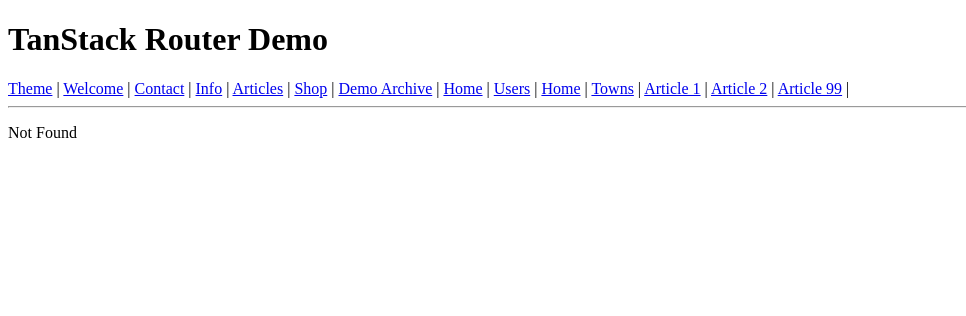
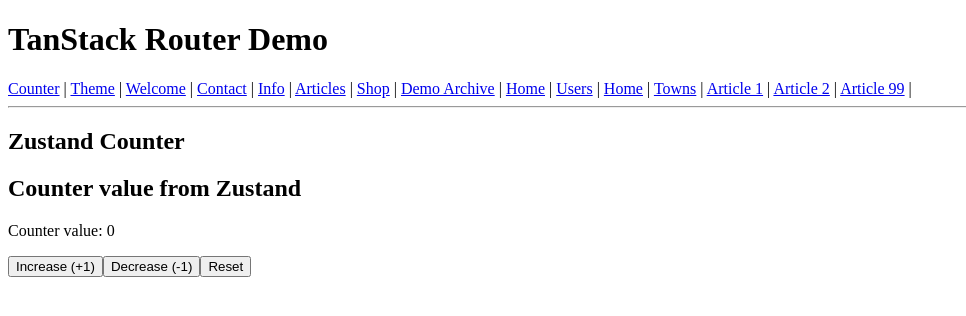
Before and after one commit to Anne-Zwift/react-learning-journey, a React (Vite) app: page /counter in a window 1280 px wide. Before the commit this address had no page. Shown: the top 316 px of the page, without its empty margins (0-966 px from the left). Built offline with nearby package versions, Linux system fonts and the light colour scheme.

Commit message:
feat: add lesson Zustand: counter

```diff
--- a/index.html
+++ b/index.html
@@ -4,7 +4,7 @@
     <meta charset="UTF-8" />
     <link rel="icon" type="image/svg+xml" href="/favicon.svg" />
     <meta name="viewport" content="width=device-width, initial-scale=1.0" />
-    <title>my-react-app</title>
+    <title>react-learning.journey</title>
   </head>
   <body>
     <div id="root"></div>
--- a/package.json
+++ b/package.json
@@ -12,7 +12,8 @@
   "dependencies": {
     "@tanstack/react-router": "^0.0.1-beta.286",
     "react": "^19.2.8",
-    "react-dom": "^19.2.8"
+    "react-dom": "^19.2.8",
+    "zustand": "^5.0.15"
   },
   "devDependencies": {
     "@eslint/js": "^10.0.1",
--- a/src/App.tsx
+++ b/src/App.tsx
@@ -17,6 +17,7 @@
       <div>
         <h1>TanStack Router Demo</h1>
         <nav>
+          <Link to="/counter">Counter</Link> | {' '}
           <Link to="/theme">Theme</Link> | {' '}
           <Link to="/">Welcome</Link> |{' '}
           <Link to="/contact">Contact</Link> |{' '}
--- /dev/null
+++ b/src/pages_counter/CounterControls.tsx
@@ -0,0 +1,19 @@
+import { useCounterStore } from "../stores/counterStore";
+
+function CounterControls() {
+  const increment = useCounterStore((state) => state.increment);
+  const decrement = useCounterStore((state) => state.decrement);
+  const reset = useCounterStore((state) => state.reset);
+
+  console.log('CounterControls rendering...');
+
+  return (
+    <div>
+      <button onClick={increment}>Increase (+1)</button>
+      <button onClick={decrement}>Decrease (-1)</button>
+      <button onClick={reset}>Reset</button>
+    </div>
+  );
+}
+
+export default CounterControls;
--- /dev/null
+++ b/src/pages_counter/CounterDisplay.tsx
@@ -0,0 +1,16 @@
+import { useCounterStore } from "../stores/counterStore";
+
+function CounterDisplay() {
+  const count = useCounterStore((state) => state.count);
+
+  console.log('CounterDisplay rendering...');
+
+  return (
+    <div>
+      <h2>Counter value from Zustand</h2>
+      <p>Counter value: {count}</p>
+    </div>
+  );
+}
+
+export default CounterDisplay;
--- /dev/null
+++ b/src/pages_counter/CounterPage.tsx
@@ -0,0 +1,14 @@
+import CounterDisplay from "./CounterDisplay";
+import CounterControls from "./CounterControls";
+
+function CounterPage() {
+  return (
+    <div>
+      <h2>Zustand Counter</h2>
+      <CounterDisplay />
+      <CounterControls />
+    </div>
+  );
+}
+
+export default CounterPage;
--- a/src/router.tsx
+++ b/src/router.tsx
@@ -17,6 +17,7 @@
 import ArticleDisplayPage from './pages_articles/ArticleDisplayPage';
 import { fetchArticleById } from './api/mockApi';
 import ThemePage from './pages_theme/ThemePage';
+import CounterPage from './pages_counter/CounterPage';
 
 // Root route wraps the App layout component
 const rootRoute = new RootRoute({ component: App });
@@ -122,6 +123,14 @@
   component: ThemePage,
 });
 
+const counterRoute = new Route({
+  getParentRoute: () => rootRoute,
+  path: '/counter',
+  component: CounterPage,
+});
+
+
+
 const notFoundRoute = new Route({
   getParentRoute: () => rootRoute,
   path: '*',
@@ -143,6 +152,7 @@
   townsRoute,
   articlesRoute,
   themeRoute,
+  counterRoute,
   notFoundRoute,
 ]);
 
--- /dev/null
+++ b/src/stores/counterStore.tsx
@@ -0,0 +1,21 @@
+import { create } from "zustand";
+
+interface CounterState {
+  count: number;
+  increment: () => void;
+  decrement: () => void;
+  reset: () => void;
+  setCount: (newCount: number) => void;
+}
+
+export const useCounterStore = create<CounterState>()((set) => ({
+  count: 0,
+
+  increment: () => set((state) =>({ count: state.count + 1})),
+
+  decrement: () => set((state) => ({ count: state.count - 1})),
+
+  reset: () => set({ count: 0}),
+
+  setCount: (newCount: number) => set({ count: newCount}),
+}));
```
Also changed, not shown: 1 other file (tests, documents, lock files or other folders).
